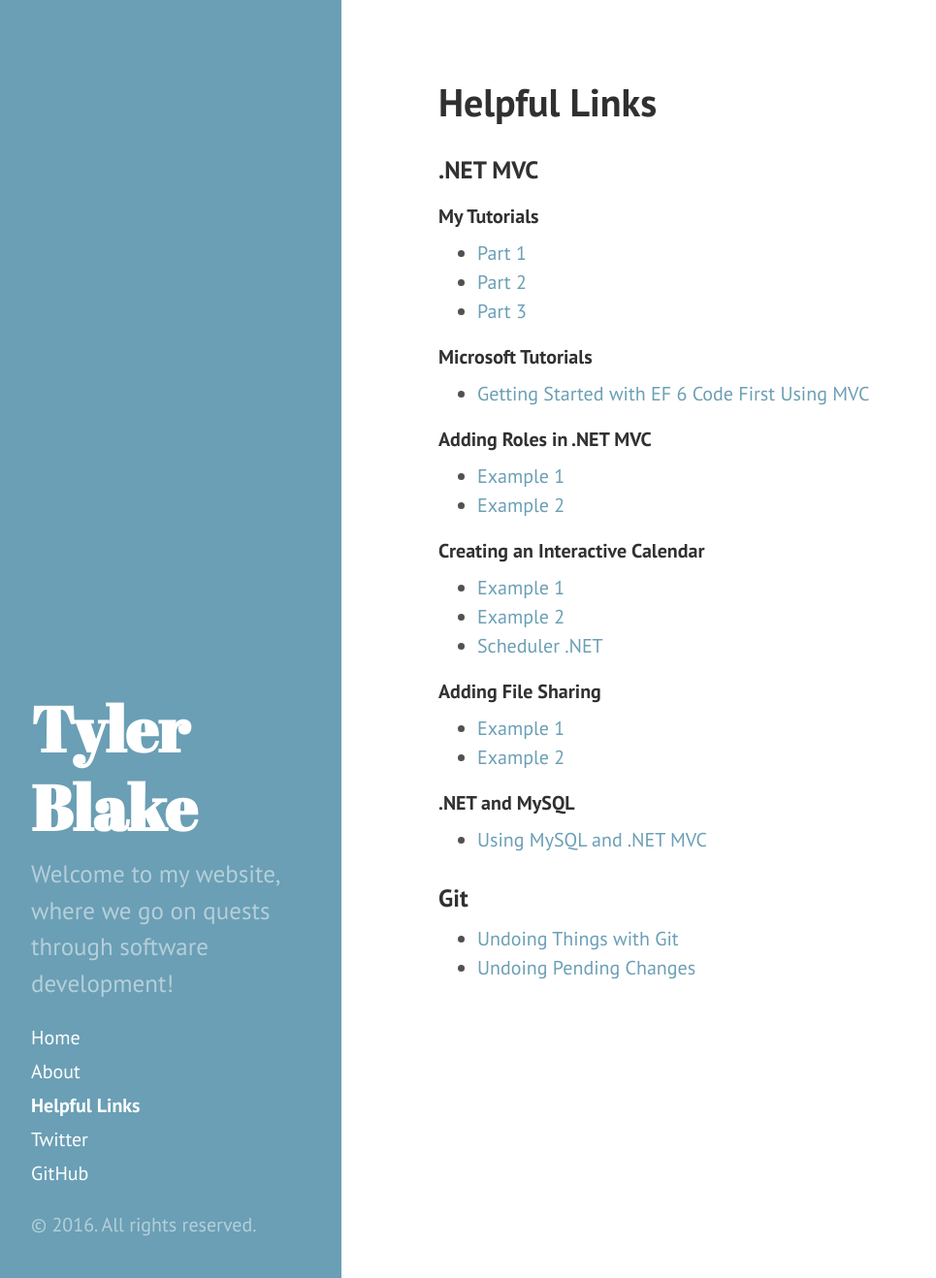
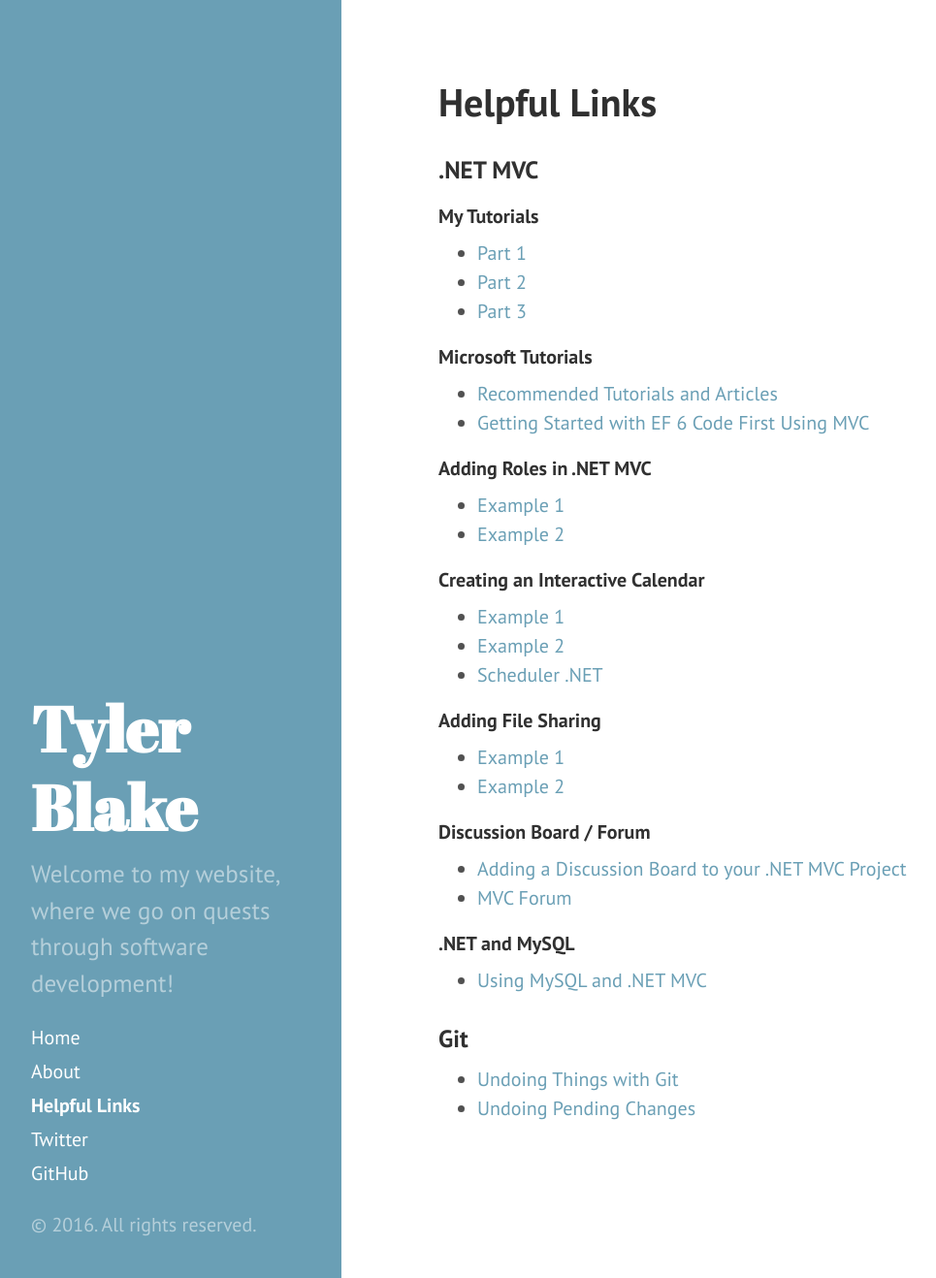
Before and after one commit to tylerablake/website, a Jekyll site: the page built from helpfulLinks.md, in a window 1280 px wide and 1318 px high. Shown: the whole window at 97% size, without its empty margins (8-973 px from the left). Built offline with Jekyll 4.4.1, drawn with Linux system fonts in a browser that asks for light colours.

Commit message:
adding more links to helpful links page

```diff
--- a/helpfulLinks.md
+++ b/helpfulLinks.md
@@ -11,6 +11,7 @@ title: Helpful Links
 * <a href="http://tylerablake.com/2016/08/01/mvc-tutorial-part3/">Part 3</a>
 
 #### Microsoft Tutorials
+* <a href="https://www.asp.net/mvc/overview/getting-started/mvc-learning-sequence">Recommended Tutorials and Articles</a>
 * <a href="https://www.asp.net/mvc/overview/getting-started/getting-started-with-ef-using-mvc/creating-an-entity-framework-data-model-for-an-asp-net-mvc-application">Getting Started with EF 6 Code First Using MVC</a>
 
 #### Adding Roles in .NET MVC
@@ -26,6 +27,10 @@ title: Helpful Links
 * <a href="http://www.mikesdotnetting.com/article/259/asp-net-mvc-5-with-ef-6-working-with-files">Example 1</a>
 * <a href="https://stackoverflow.com/questions/15106190/uploading-files-into-database-with-asp-net-mvc">Example 2</a>
 
+#### Discussion Board / Forum
+* <a href="https://github.com/YodasMyDad/mvcforum">Adding a Discussion Board to your .NET MVC Project</a>
+* <a href="http://www.mvcforum.com/">MVC Forum</a>
+
 #### .NET and MySQL
 * <a href="https://blogs.oracle.com/MySqlOnWindows/entry/howto_using_mysql_for_visual">Using MySQL and .NET MVC</a>
 
```
